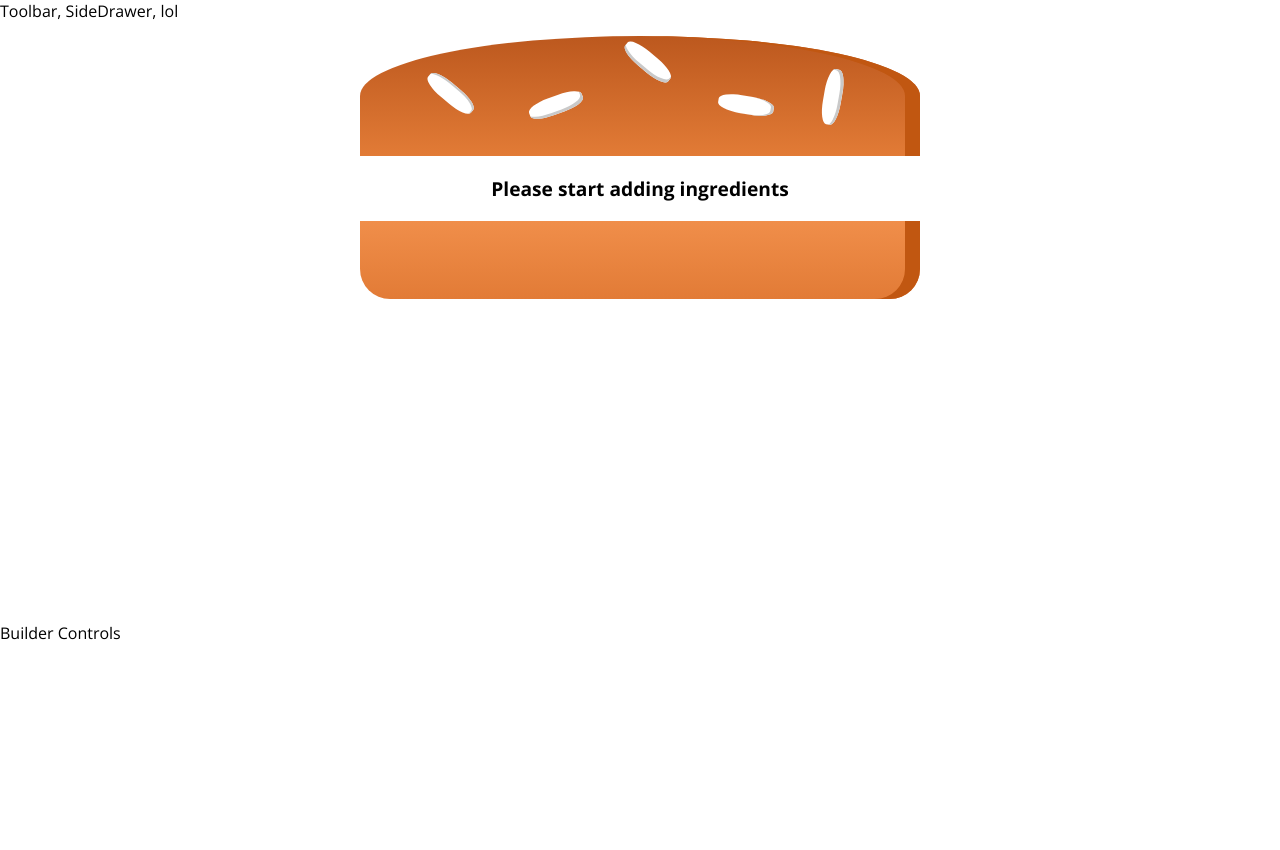
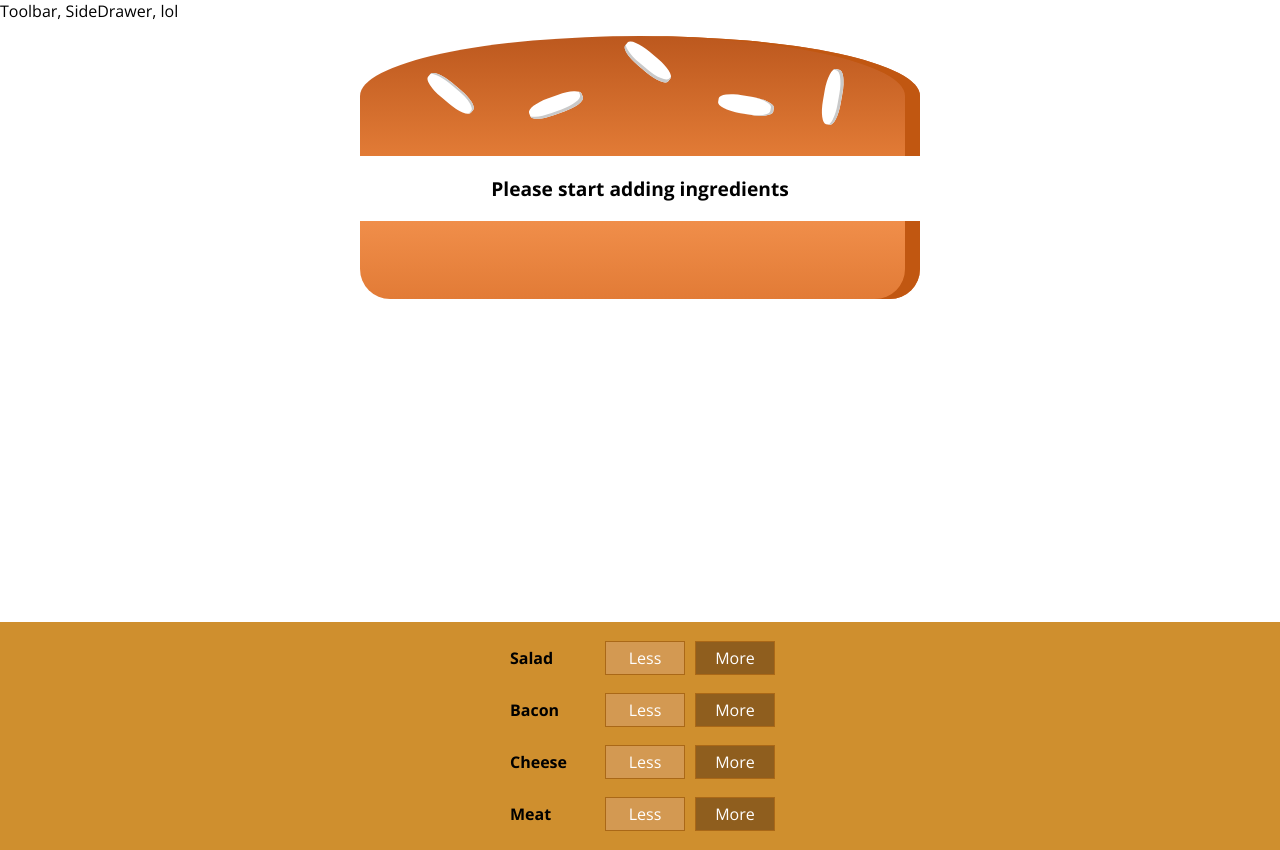
Before and after one commit to Jeffreyx38/burger-builder-react, a React (Create React App) app: page / in a window 1280 px wide. Before the commit the page ends 800 px from the top, so only its background shows below. Built offline with nearby package versions, Linux system fonts and the light colour scheme.

Commit message:
added controls

```diff
--- /dev/null
+++ b/src/components/Burger/BuildControls/BuildControl/BuildControl.js
@@ -0,0 +1,14 @@
+import React from 'react'
+
+import classes from './BuildControl.module.css'
+
+const buildControl = (props) => (
+    <div className={classes.BuildControl}>
+        <div className={classes.Label}>{props.label}</div>
+        <button className={classes.Less}>Less</button>
+        <button className={classes.More} onClick={props.added}>More</button>
+    </div>
+
+);
+
+export default buildControl;
--- /dev/null
+++ b/src/components/Burger/BuildControls/BuildControl/BuildControl.module.css
@@ -0,0 +1,56 @@
+.BuildControl {
+    display: flex;
+    justify-content: space-between;
+    align-items: center;
+    margin: 5px 0;
+}
+
+.BuildControl button {
+    display: block;
+    font: inherit;
+    padding: 5px;
+    margin: 0 5px;
+    width: 80px;
+    border: 1px solid #AA6817;
+    cursor: pointer;
+    outline: none;
+}
+
+.BuildControl button:disabled {
+    background-color: #AC9980;
+    border: 1px solid #7E7365;
+    color: #ccc;
+    cursor: default;
+}
+
+.BuildControl button:hover:disabled {
+    background-color: #AC9980;
+    color: #ccc;
+    cursor: not-allowed;
+}
+
+.Label {
+    padding: 10px;
+    font-weight: bold;
+    width: 80px;
+}
+
+.BuildControl .Less {
+    background-color: #D39952;
+    color: white;
+}
+
+.BuildControl .More {
+    background-color: #8F5E1E;
+    color: white;
+}
+
+.BuildControl .Less:hover, .BuildControl .Less:active {
+    background-color: #DAA972;
+    color: white;
+}
+
+.BuildControl .More:hover,.BuildControl .More:active {
+    background-color: #99703F;
+    color: white;
+}
--- /dev/null
+++ b/src/components/Burger/BuildControls/BuildControls.js
@@ -0,0 +1,25 @@
+import React from 'react'
+import BuildControl from './BuildControl/BuildControl'
+
+import classes from './BuildControls.module.css'
+const controls = [
+    { Label: 'Salad', type: 'salad'},
+    { Label: 'Bacon', type: 'bacon' },
+    { Label: 'Cheese', type: 'cheese' },
+    { Label: 'Meat', type: 'meat' },
+]
+
+
+const buildControls = (props) => (
+    <div className={classes.BuildControls}>
+        {controls.map(ctrl => (
+            <BuildControl
+            key={ctrl.Label}
+            label={ctrl.Label}
+            added={() => props.ingredientAdded(ctrl.type)}/>
+        ))}
+    </div>
+
+);
+
+export default buildControls;
--- /dev/null
+++ b/src/components/Burger/BuildControls/BuildControls.module.css
@@ -0,0 +1,10 @@
+.BuildControls{
+    width: 100%;
+    background-color: #CF8F2E;
+    display: flex;
+    flex-flow: column;
+    align-items: center;
+    box-shadow: 0 2px 1px #ccc;
+    margin: auto;
+    padding: 10px 0;
+}
--- a/src/containers/BurgerBuilder/BurgerBuilder.js
+++ b/src/containers/BurgerBuilder/BurgerBuilder.js
@@ -2,7 +2,14 @@
 import Aux from '../../hoc/Aux'
 
 import Burger from '../../components/Burger/Burger'
+import BuildControls from '../../components/Burger/BuildControls/BuildControls'
 
+const INGREDIENT_PRICES = {
+    salad: 0.5,
+    cheese: 0.4,
+    bacon: 0.7,
+    meat: 1.3
+}
 class BurgerBuilder extends Component {
 
     state = {
@@ -11,13 +18,33 @@
             bacon: 0,
             cheese: 0,
             meat: 0
-        }
+        },
+        totalPrice: 4
+    }
+
+    addIngredientHandler = (type) => {
+        const oldCount = this.state.ingredients[type];
+        const updatedCount = oldCount + 1;
+        const updatedIngredients = {
+            ...this.state.ingredients
+
+        };
+        updatedIngredients[type] = updatedCount;
+        const priceAddition = INGREDIENT_PRICES[type];
+        const oldPrice = this.state.totalPrice;
+        const newPrice = oldPrice + priceAddition;
+        this.setState({totalPrice: newPrice, ingredients: updatedIngredients})
+
+    }
+
+    removeIngredientHandler = (type) =>{
+
     }
     render () {
         return(
             <Aux>
                 <Burger ingredients={this.state.ingredients}/>
-                <div>Builder Controls</div>
+                <BuildControls ingredientAdded={this.addIngredientHandler}/>
             </Aux>
         );
     }
```
